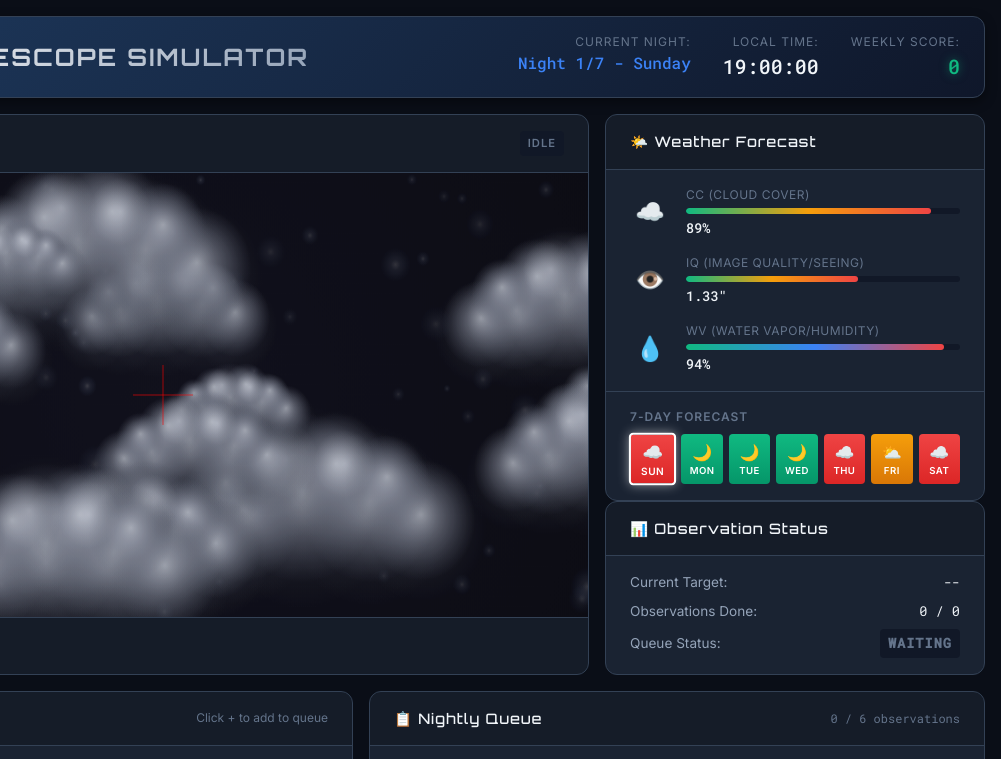
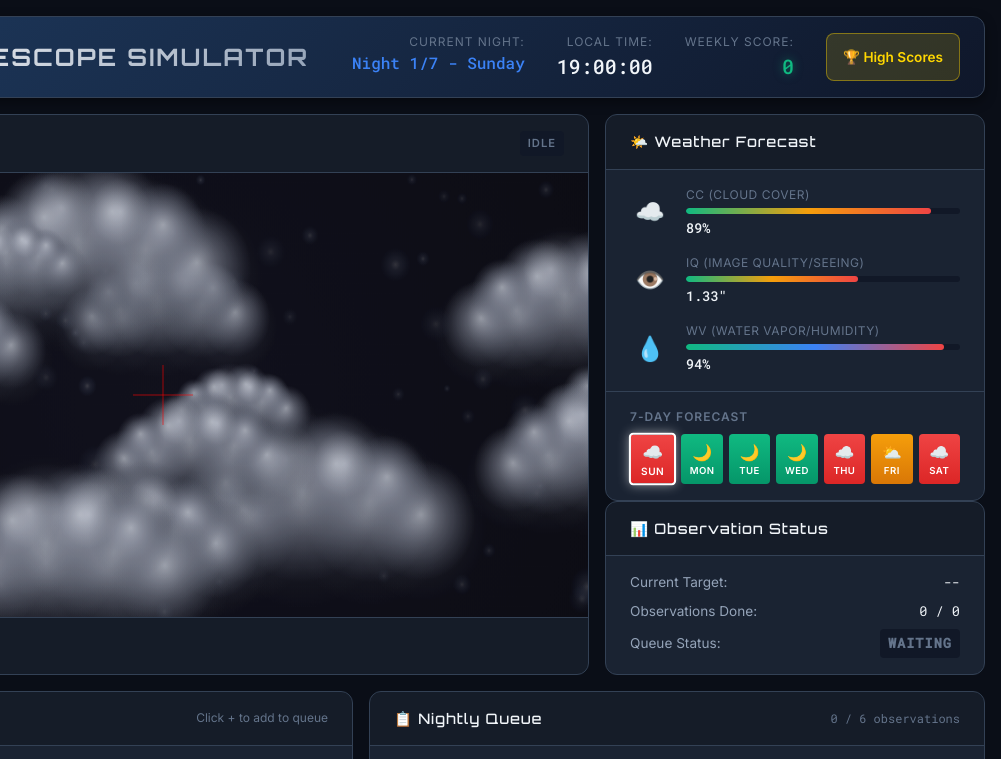
Before and after one commit to hstecher/queue-coordinator, a website: page index.html in a window 1280 px wide. Shown: the top 759 px of the page, 279-1280 px from the left. Drawn offline with Linux system fonts and the light colour scheme; animation ran at ten frames a second.

Commit message:
improvements

```diff
--- a/index.css
+++ b/index.css
@@ -156,6 +156,26 @@ body {
 .header-status .value.score {
     color: var(--accent-success);
     text-shadow: 0 0 10px rgba(16, 185, 129, 0.5);
+}
+
+.header-btn {
+    padding: var(--spacing-sm) var(--spacing-md);
+    background: rgba(255, 215, 0, 0.15);
+    border: 1px solid rgba(255, 215, 0, 0.4);
+    border-radius: var(--radius-md);
+    color: #ffd700;
+    font-family: var(--font-body);
+    font-size: 0.85rem;
+    font-weight: 600;
+    cursor: pointer;
+    transition: all var(--transition-fast);
+}
+
+.header-btn:hover {
+    background: rgba(255, 215, 0, 0.25);
+    border-color: rgba(255, 215, 0, 0.6);
+    transform: translateY(-1px);
+    box-shadow: 0 0 15px rgba(255, 215, 0, 0.3);
 }
 
 /* ===================================
--- a/index.html
+++ b/index.html
@@ -31,6 +31,9 @@
                     <span class="label">Weekly Score:</span>
                     <span id="totalScore" class="value score">0</span>
                 </div>
+                <button id="headerHighScoresBtn" class="header-btn" onclick="showHighScores()">
+                    🏆 High Scores
+                </button>
             </div>
         </header>
 
--- a/index.js
+++ b/index.js
@@ -966,6 +966,7 @@ function initializeWeek() {
     state.weeklyCompletedObs = [];
     state.dailyResults = [];
     state.availableCatalog = [...OBSERVATION_CATALOG]; // Copy of all observations
+    state.scoreSubmitted = false;
 
     // Generate 7-day forecast
     generateWeeklyForecast();
@@ -1585,8 +1586,8 @@ async function showHighScores() {
     elements.highScoresModal.classList.remove('hidden');
     elements.highScoresList.innerHTML = '<div class="loading-scores">Loading scores...</div>';
 
-    // Show submit section if week is complete and score > 0
-    if (state.currentDay >= 6 && state.weeklyScore > 0) {
+    // Show submit section if week is complete, score > 0, and not already submitted
+    if (state.currentDay >= 6 && state.weeklyScore > 0 && !state.scoreSubmitted) {
         elements.submitScoreSection.classList.remove('hidden');
     } else {
         elements.submitScoreSection.classList.add('hidden');
@@ -1667,6 +1668,7 @@ async function submitScore() {
         const result = await response.json();
 
         if (result.success) {
+            state.scoreSubmitted = true;
             elements.submitScoreSection.classList.add('hidden');
             // Refresh the high scores list
             await showHighScores();
```
